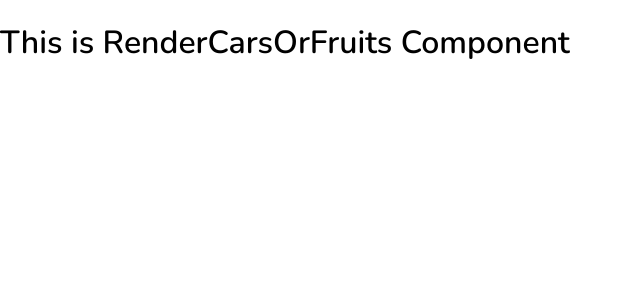
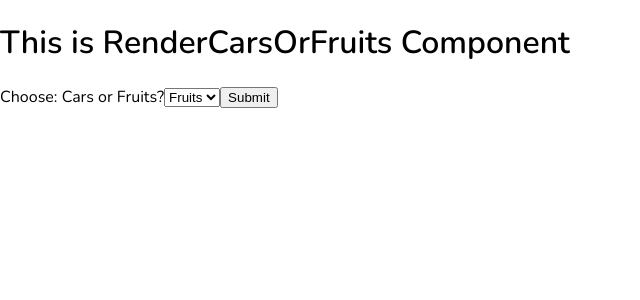
Before and after one commit to ulaura/amex-exercises, a React (Create React App) app: page /rendercarsorfruits in a window 1280 px wide. Shown: the top 300 px of the page, without its empty margins (0-640 px from the left). Built offline with nearby package versions, Linux system fonts and the light colour scheme.

Commit message:
feat: Added basic dropdown for choosing cars or fruits.

```diff
--- a/src/containers/RenderCarsOrFruits/RenderCarsOrFruits.js
+++ b/src/containers/RenderCarsOrFruits/RenderCarsOrFruits.js
@@ -2,10 +2,38 @@ import React, { Component } from 'react';
 
 
 class RenderCarsOrFruits extends Component {
+  constructor(props) {
+    super(props);
+
+    this.state = {
+      value: "Fruits"
+    }
+  }
+
+  handleOptionChange = e => {
+    this.setState({value: e.target.value});
+  }
+
+  handleSubmit = e => {
+    e.preventDefault();
+    console.log("You chose:", this.state.value);
+  }
+
   render() {
     return (
       <div>
         <h1>This is RenderCarsOrFruits Component</h1>
+
+        <form onSubmit={this.handleSubmit}>
+          <label>
+            Choose: Cars or Fruits?
+            <select value={this.state.value} onChange={this.handleOptionChange}>
+              <option value="Cars">Cars</option>
+              <option value="Fruits" defaultValue>Fruits</option>
+            </select>
+          </label>
+          <input type="submit" value="Submit" />
+        </form>
       </div>
     )
   }
```
